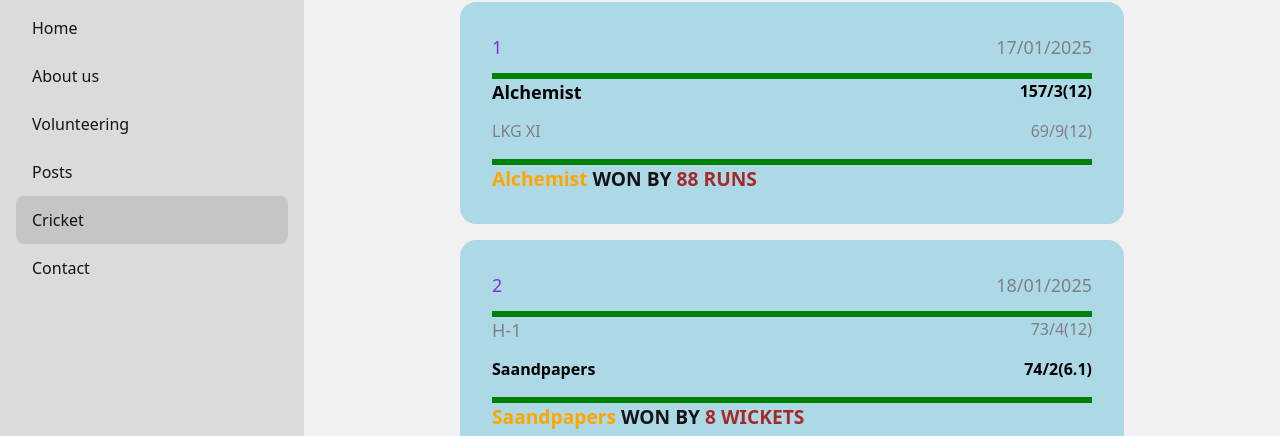
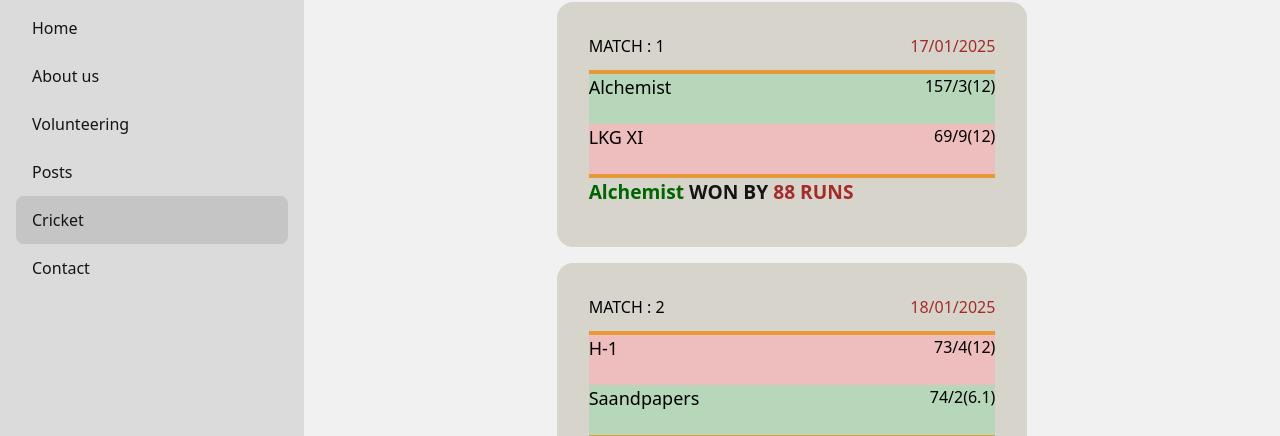
Before and after one commit to EeshanGit/Kalpa_Build_Test, an Astro site: page /crickettwo in a window 1280 px wide. Shown: the part 94-530 px from the top of the page. Built offline with nearby package versions, Linux system fonts and the light colour scheme; Astro itself is replaced by a stand-in of ours.

Commit message:
added more CSS

```diff
--- a/public/krcsvs/cricket.csv
+++ b/public/krcsvs/cricket.csv
@@ -1,6 +1,6 @@
 MATCHNO,TEAMA,TEAMB,SCOREA,SCOREB,OVA,OVB,RESULT,WIN_BY,DATE,HREF
 1,Alchemist,LKG XI,157/3,69/9,12,12,Alchemist,88 RUNS,17/01/2025,
 2,H-1,Saandpapers,73/4,74/2,12,6.1,Saandpapers,8 WICKETS,18/01/2025,
-3,EigenVictors,Maratha Warriors,82/7,83/2,12,7.1,Maratha Warriors,8 WICKETS,18/01/2025,
+3,EigenVictors,Maratha Warriors,82/7,83/2,12,7.1,Maratha Warriors,8 WICKETS,27/01/2025,
 4,Gardening Team,Beta Smashers,169/1,65/9,12,12,Gardening Team,104 RUNS,18/01/2025,
 5,Clutchers,Dadagiri,58/8,61/1,12,6,Dadagiri,9 WICKETS,18/01/2025,
--- a/src/components/ScoreCard.astro
+++ b/src/components/ScoreCard.astro
@@ -17,36 +17,36 @@ else
 ---
 <head>
     <style>
-        .scorecard {border: 20px; width: 600px; height: 150px; font-family: ui-sans-serif, system-ui, sans-serif, "Apple Color Emoji", "Segoe UI Emoji", "Segoe UI Symbol", "Noto Color Emoji;";}
-        .date {color: gray; text-align: right;}
+        .scorecard {border: 20px; width: 100%; height: 35%; font-family: ui-sans-serif, system-ui, sans-serif, "Apple Color Emoji", "Segoe UI Emoji", "Segoe UI Symbol", "Noto Color Emoji;";}
+        .date {color: brown; text-align: right;}
         .teamname{text-align: left;font-size: large; }
-        .match {color: blueviolet; font-size: large; display: flex; justify-content: space-between; margin-bottom: 12px; }
-        .winclass{font-weight: bold; color: black; display: flex; justify-content: space-between;height: 40px;}
-        .loseclass{color: gray; display: flex; justify-content: space-between; height: 40px;}
-        .score{display: flex;justify-content: end;}
+        .match {color: black; font-size: medium; display: flex; justify-content: space-between; margin-bottom: 12px; ; }
+        .winclass{ color: black; display: flex; justify-content: space-between;height: 50px; background-color: rgb(182, 215, 186);}
+        .loseclass{color: black; display: flex; justify-content: space-between; height: 50px; background-color: rgb(238, 189, 189);}
+        .score{display: flex;justify-content: end; }
         .extrainfo{}
         .result{font-weight: bolder; font-size: larger;}
-        hr{height: 4px;border-width: 3px; border-color: green;}
-        bold{color: orange;}
+        hr{height: 4px;border-width: 2px; border-color: rgb(231, 152, 55);}
+        bold{color: darkgreen;}
         italic{color: brown;}
     </style>
 </head>
 
 <div class="card-actions justify-end"></div>
 
-<div class="card bg-base-100 transition ease-in-out hover:shadow-xl mx-6 my-2 hover:scale-[102%]" style="background-color: lightblue;">
+<div class="card bg-base-100 transition ease-in-out hover:shadow-xl mx-6 my-2 hover:scale-[102%]" style="background-color: rgb(215, 213, 203); width: 100% ; justify-self:center; ">
     <div class="card-body">
         <div class="scorecard">
             <div class="match">
                 <span>
-                    {matchno}
+                    MATCH : {matchno}
                 </span>
                 <span class="date">
                     {date}
                 </span>
 
             </div>
-            <hr style="height:4px; border-width: 3px;">
+            <hr>
 
 
             <div class= {teamAclass}>
@@ -62,7 +62,7 @@ else
                 </div>
             </div>
             <div class= {teamBclass}>
-                <div class="teamName">
+                <div class="teamname">
                     {teamB}
                 </div>
                 <div class="score">
--- a/src/pages/crickettwo.astro
+++ b/src/pages/crickettwo.astro
@@ -9,7 +9,7 @@ const jsonData = Papa.parse(csvText, {
   header: true,
   skipEmptyLines: true,
 }).data;
-console.log(jsonData);
+
 /*fetch("/public/krcsvs/cricket.csv")
           .then(response => response.text())
           .then(csvText => {
@@ -37,7 +37,8 @@ console.log(jsonData);
 <section id = "scoredata">
 
 </section>
-{jsonData.map(score => (
+{
+    jsonData.map(score => (
     <ScoreCard
         matchno = {score.MATCHNO}
         date = {score.DATE}
```
